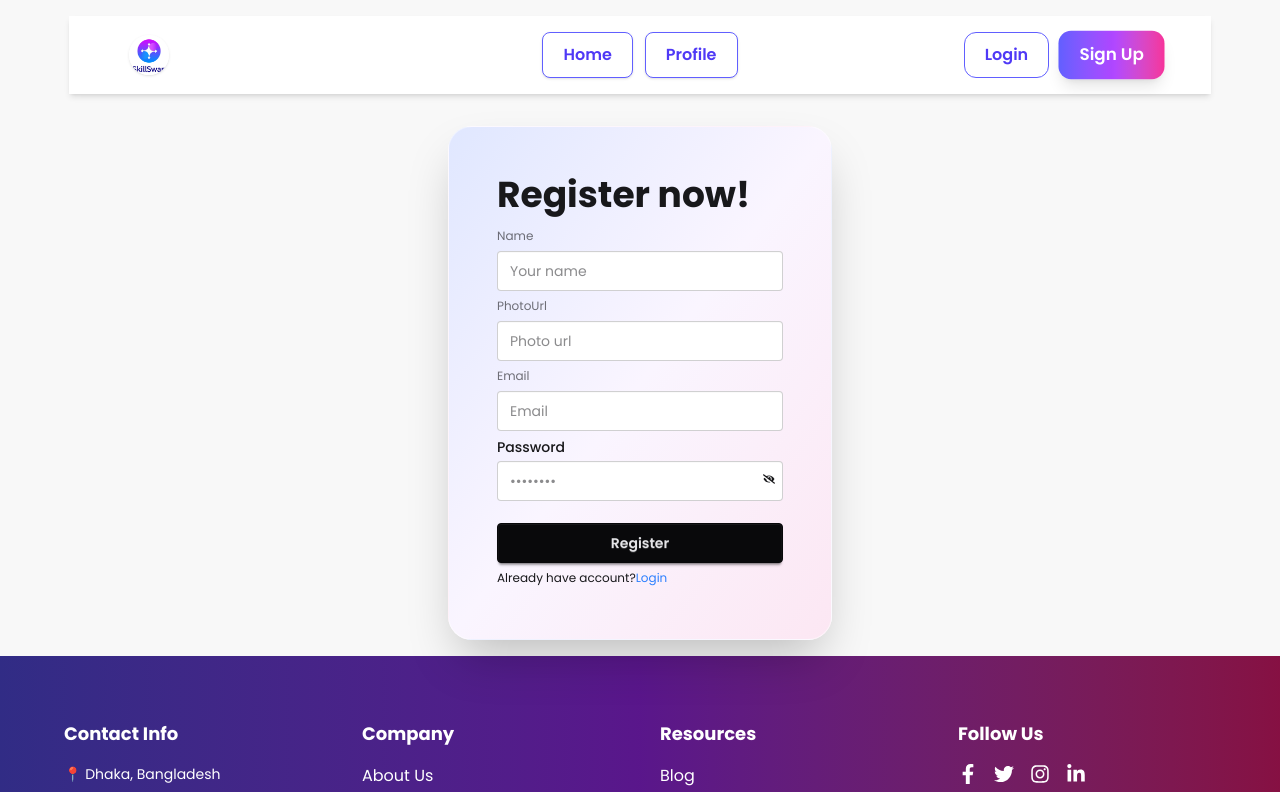
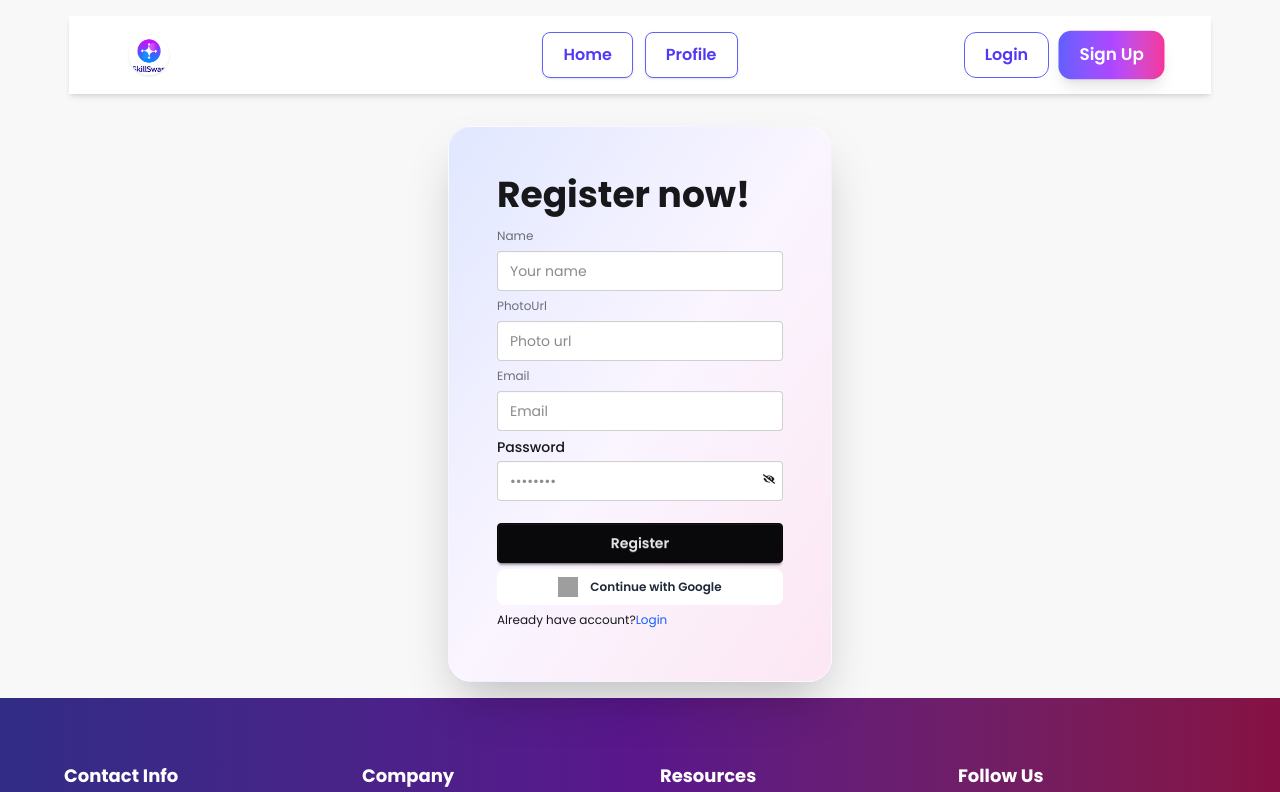
Before and after one commit to harunhira69/React-skilswap, a React (Vite) app: page /auth/signup in a window 1280 px wide. Shown: the top 792 px of the page. Built offline with nearby package versions, Linux system fonts and the light colour scheme; no server answers; grey boxes are pictures that could not be loaded.

Commit message:
fix some functionality

```diff
--- a/src/Pages/Login.jsx
+++ b/src/Pages/Login.jsx
@@ -29,8 +29,8 @@ const Login = () => {
       .then((res) => {
         setUser(res.user)
         navigate(form)
-        toast.success('Google Sign Up Successful')
-          navigate(form)
+        toast.success('Google Sign in Successful')
+           navigate(form || '/');
       }).catch(e => {
         console.log(e.message)
       })
@@ -124,7 +124,7 @@ const handleForgetPassword = () => {
                 </button>
           <p>
      Don't have an account?
-  <Link to="/auth/signup" className="text-blue-600 hover:underline">Sign Up</Link>
+<Link to="/auth/signup" className="text-blue-600 hover:underline">Sign Up</Link>
 </p>
 
         </fieldset>
--- a/src/Pages/Profile.jsx
+++ b/src/Pages/Profile.jsx
@@ -72,7 +72,12 @@ useEffect(() => {
   return (
     <div className="min-h-screen flex items-center justify-center bg-linear-to-br from-blue-50 via-gray-50 to-gray-100 px-4 py-10">
       <div className="bg-white shadow-2xl rounded-3xl w-full max-w-md p-8 text-center border border-gray-100 transition-all duration-300 hover:shadow-blue-200">
+              <h1 className="text-3xl font-bold text-gray-800 mb-6 border-b pb-3">
+          My Profile
+        </h1>
+
         {/* User Image */}
+
         <div className="flex justify-center">
           <img
             src={user?.photoURL || "https://cdn-icons-png.flaticon.com/512/847/847969.png"}
--- a/src/Pages/Signup.jsx
+++ b/src/Pages/Signup.jsx
@@ -1,4 +1,4 @@
-import React, { use, useContext, useState } from 'react';
+import React, { useContext} from 'react';
 import { FcGoogle } from 'react-icons/fc';
 import { Link, Navigate, useLocation, useNavigate } from 'react-router';
 import { AuthContext } from '../Context/AuthContext';
@@ -21,16 +21,16 @@ const Signup = () => {
     show,
     setShow
   } = useContext(AuthContext)
-  // const handleGoogle = () => {
-  //   googleSignUp()
-  //     .then((res) => {
-  //       setUser(res.user)
-  //       toast.success('Google Sign Up Successful')
-  //        navigate('/')
-  //     }).catch(e => {
-  //       console.log(e.message)
-  //     })
-  // }
+  const handleGoogle = () => {
+    googleSignUp()
+      .then((res) => {
+        setUser(res.user)
+        toast.success('Google Sign Up Successful')
+         navigate(form)
+      }).catch(e => {
+        console.log(e.message)
+      })
+  }
   const passwordRegex = /^(?=.*[a-z])(?=.*[A-Z])(?=.*[!@#$%^&*]).{6,}$/;
   const handleSignUp = e => {
     e.preventDefault()
@@ -49,7 +49,7 @@ createUser(email, password)
       displayName: name,
       photoURL: photo
     }).then(()=>{
-         setUser(res.user);
+        setUser(res.user);
     toast.success('Sign up successfully');
     navigate(form);
     })
@@ -116,8 +116,11 @@ createUser(email, password)
               </span>
               </div>
 
-            <button className="btn btn-neutral mt-4">Register</button>
-            {/* <button
+            <button
+
+
+            className="btn btn-neutral mt-4">Register</button>
+            <button
               onClick={handleGoogle}
               type="button"
 
@@ -129,9 +132,11 @@ createUser(email, password)
                 className="w-5 h-5"
               />
               Continue with Google
-            </button> */}
+            </button>
 
-            <p>Already have account?<Link className='hover:underline text-blue-500' to='/auth/login'>Login</Link></p>
+            <p>Already have account?
+         <Link to="/auth/login" className="text-blue-600 hover:underline">Login</Link>
+              </p>
           </fieldset>
         </form>
       </div>
```
